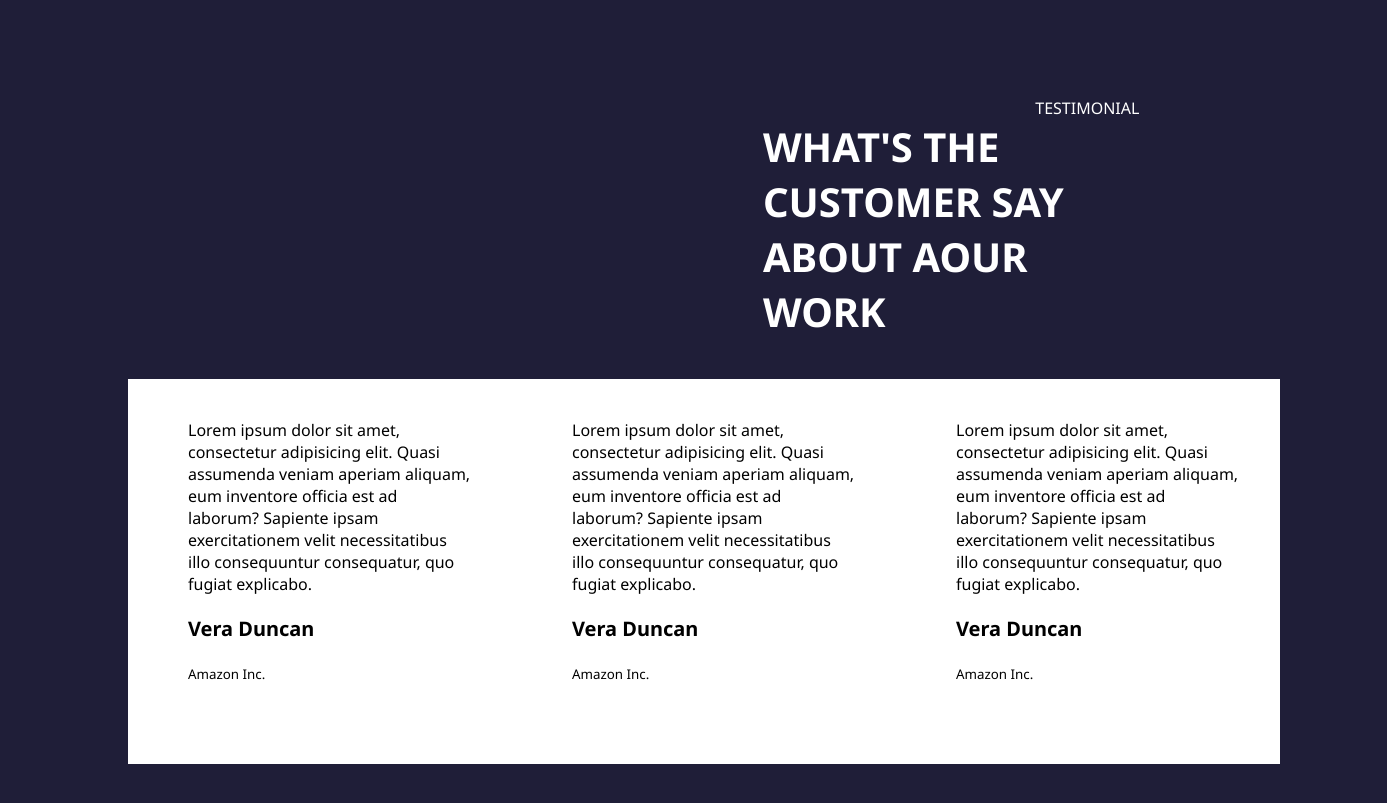
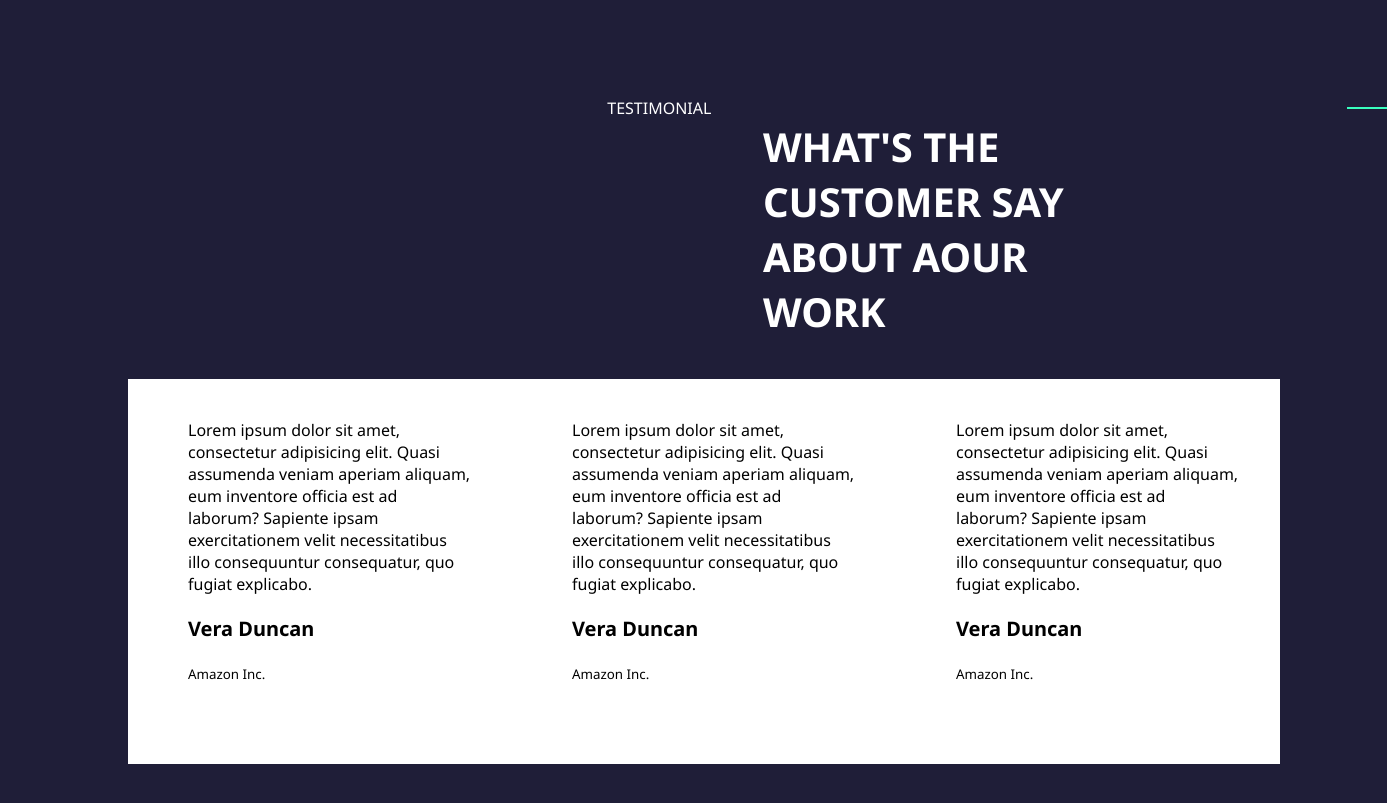
Before and after one commit to danielevergani/proj-html-vuejs, a website: page index.html in a window 1280 px wide. Shown: the part 3398-4201 px from the top of the page, 1387 px wide, since content can reach past the window. Drawn offline with nearby package versions, Linux system fonts and the light colour scheme.

Commit message:
fix targhet sezione testimonial

```diff
--- a/src/partials/_testimonial.scss
+++ b/src/partials/_testimonial.scss
@@ -9,19 +9,22 @@
 
         .title__sect{
             width: 38%;
-            overflow: hidden;
+            // overflow: hidden;
 
             p{
                 display: flex;
                 align-items: center;
                 position: relative;
-                left: 70%;
+                left: -40%;
                 color: white;
+                margin-right: 300px;
 
 
                 &::after{
                     @include line_style_element;
-                    margin-left: 15px;
+                    position: absolute;
+                    left: 740px;
+
 
                 }
             }
--- a/src/partials/_variables.scss
+++ b/src/partials/_variables.scss
@@ -11,7 +11,6 @@
 @mixin background_element{
     background-image: url("../images/Group_7543.svg");
     background-repeat: no-repeat;
-
 }
 
 // container
```
Also changed, not shown: index.html (+0 -1 lines), dist/app.css.
